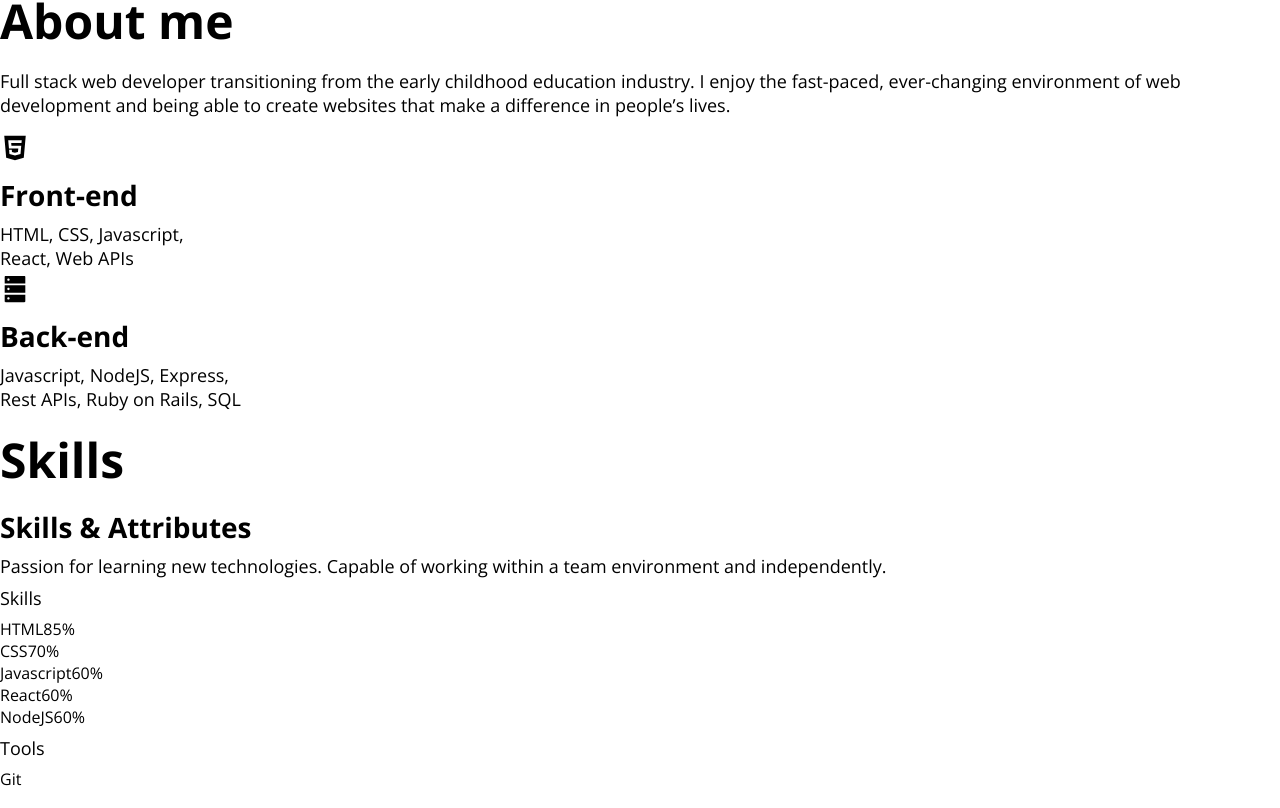
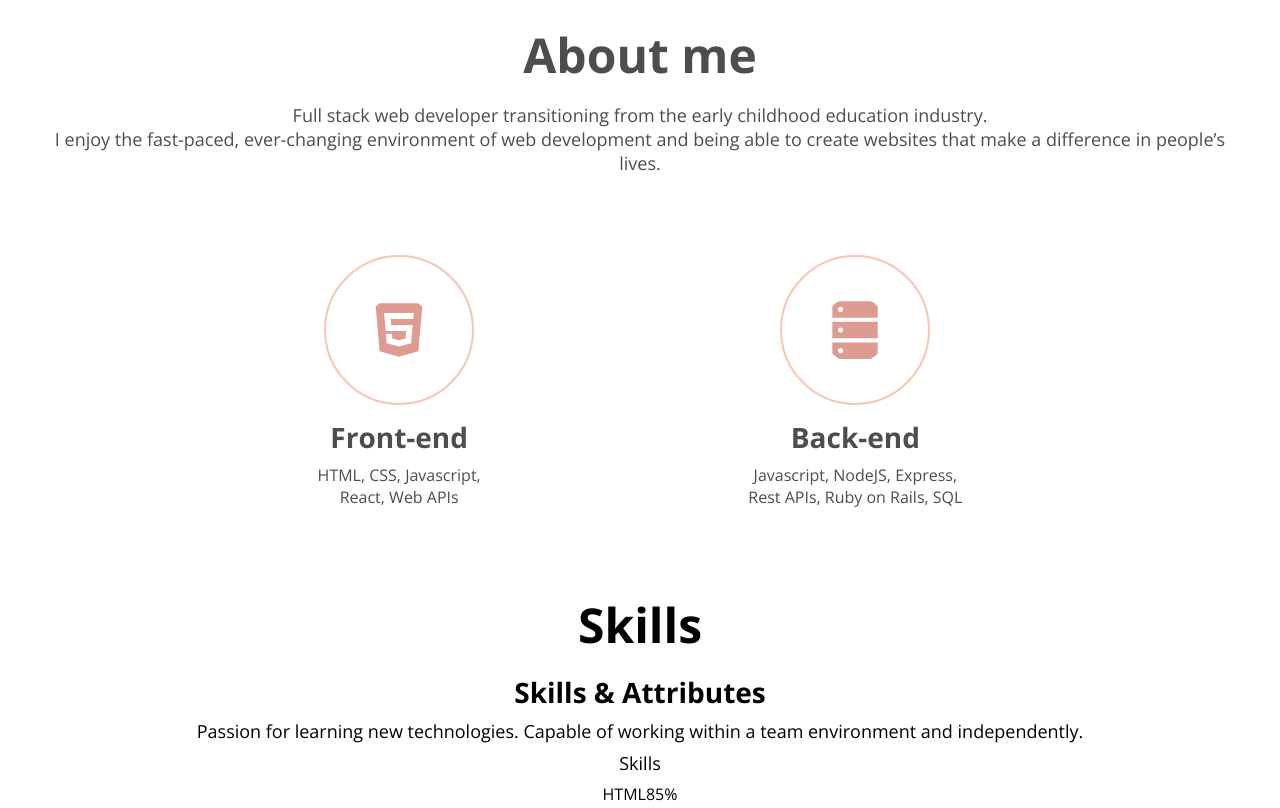
Before and after one commit to minha0817/Portfolio, a React (Create React App) app: page / in a window 1280 px wide. Shown: the part 669-1477 px from the top of the page. Built offline with nearby package versions, Linux system fonts and the light colour scheme.

Commit message:
Add styling for About me

```diff
--- a/src/components/About.js
+++ b/src/components/About.js
@@ -1,26 +1,27 @@
 import React from "react";
+import "../styles/about.css"
 import {AiFillHtml5} from "react-icons/ai"
 import {AiFillDatabase} from "react-icons/ai"
 
 export default function About() {
   return (
-    <section id="about">
+    <section id="about" className="section">
       <h1 className="about__title">About me</h1>
       <p className="about__description">
         Full stack web developer transitioning from the early childhood
-        education industry. I enjoy the fast-paced, ever-changing environment of
+        education industry. <br/>I enjoy the fast-paced, ever-changing environment of
         web development and being able to create websites that make a difference
         in people’s lives.
       </p>
 
       <ul className="about__majors">
         <li className="major">
-          <AiFillHtml5 className="major__icon" style={{ fontSize: 30 }}/>
+          <AiFillHtml5 className="major__icon" style={{ fontSize: 150, color: "d17163"}}/>
           <h2 className="major__title">Front-end</h2>
           <p className="major__description">HTML, CSS, Javascript, <br/>React, Web APIs</p>
         </li>
         <li className="major">
-          <AiFillDatabase className="major__icon" style={{ fontSize: 30 }}/>
+          <AiFillDatabase className="major__icon" style={{ fontSize: 150, color: "d17163" }}/>
           <h2 className="major__title">Back-end</h2>
           <p className="major__description">Javascript, NodeJS, Express, <br/>Rest APIs, Ruby on Rails, SQL </p>
         </li>
--- a/src/components/Contact.js
+++ b/src/components/Contact.js
@@ -4,7 +4,7 @@ import { GrDocumentText } from "react-icons/gr";
 
 export default function Contact() {
   return (
-    <section id="contact">
+    <section id="contact" className="section">
       <h1 className="contact__title">Let's talk</h1>
       <div className="contact__links">
         <a href="https://github.com/minha0817" target="_blank">
--- a/src/components/MyWork.js
+++ b/src/components/MyWork.js
@@ -5,7 +5,7 @@ import todolist from "../pics/projects/todolist.png";
 
 export default function MyWork() {
   return (
-    <section id="mywork">
+    <section id="mywork" className="section">
       <h1 className="mywork__title">My Work</h1>
       <p className="mywork__subtitle">Projects</p>
       <div className="mywork__buttons">
--- a/src/components/Skill.js
+++ b/src/components/Skill.js
@@ -2,7 +2,7 @@ import React from "react";
 
 export default function Skill() {
   return (
-    <section id="skills">
+    <section id="skills" className="section">
       <h1 className="skill__title">Skills</h1>
       <h2 className="skill__subtitle">Skills & Attributes</h2>
       <p className="skill__description">
--- a/src/globalVariable.css
+++ b/src/globalVariable.css
@@ -81,3 +81,9 @@ p {
   color: var(--color-black);
   margin: 4px 0;
 }
+
+.section {
+  text-align: center;
+  margin: 50px;
+  max-width: 1000;
+}
--- /dev/null
+++ b/src/styles/about.css
@@ -0,0 +1,37 @@
+.about__title,
+.about__description {
+  color: var(--color-dark-grey);
+}
+
+.about__majors {
+  display: flex;
+  justify-content: space-evenly;
+  margin: 80px 0;
+}
+
+.major {
+
+}
+
+.major__icon {
+  border: 2px solid var(--color-pink);
+  padding: 40px;
+  border-radius: 50%;
+  opacity: 0.7;
+}
+
+.major__icon:hover {
+  opacity: 1;
+  transform: rotate(15deg);
+  transition: all 300ms ease;
+}
+
+.major__title,
+.major__description {
+  color: var(--color-dark-grey);
+
+}
+
+.major__description {
+  font-size: var(--font-small);
+}
```
